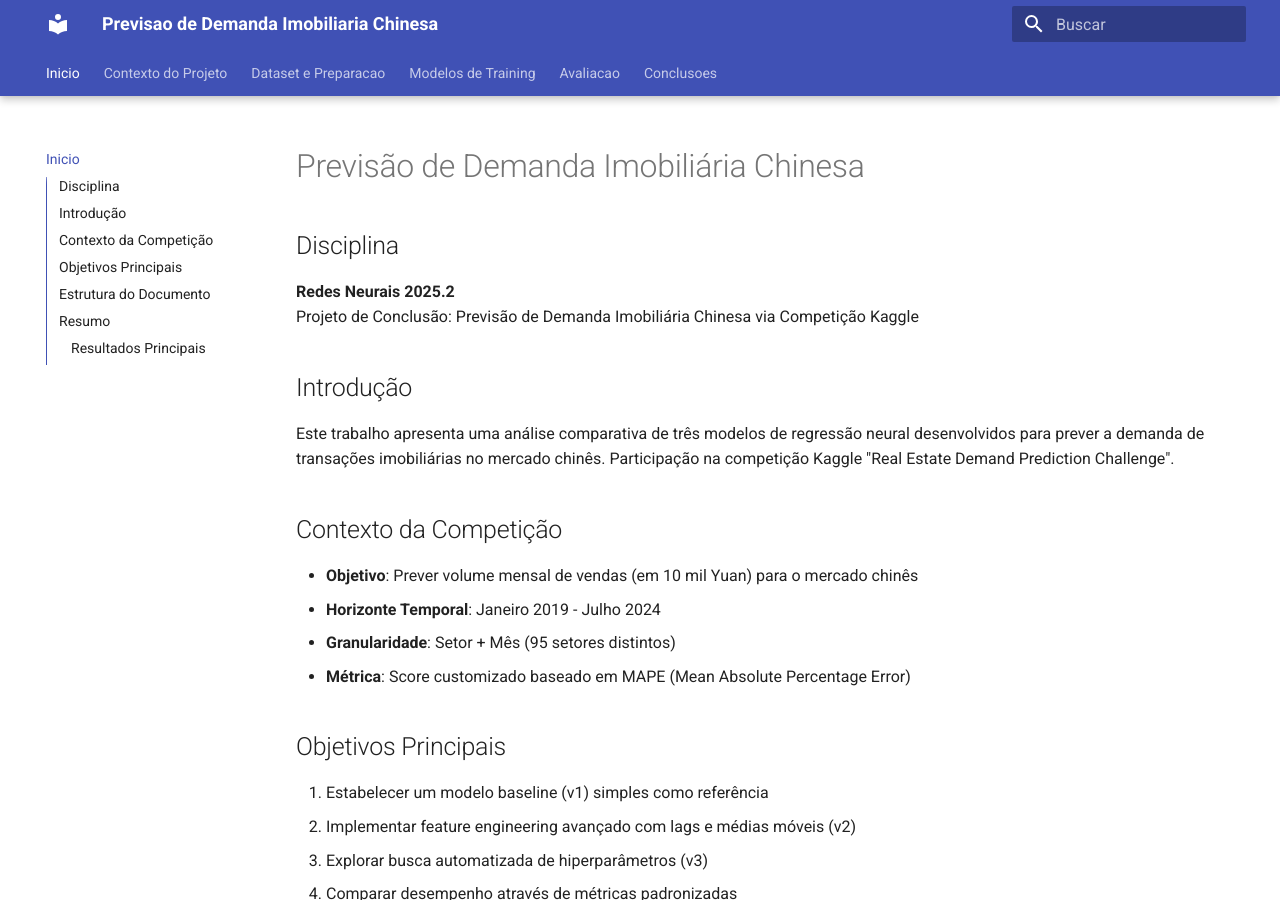
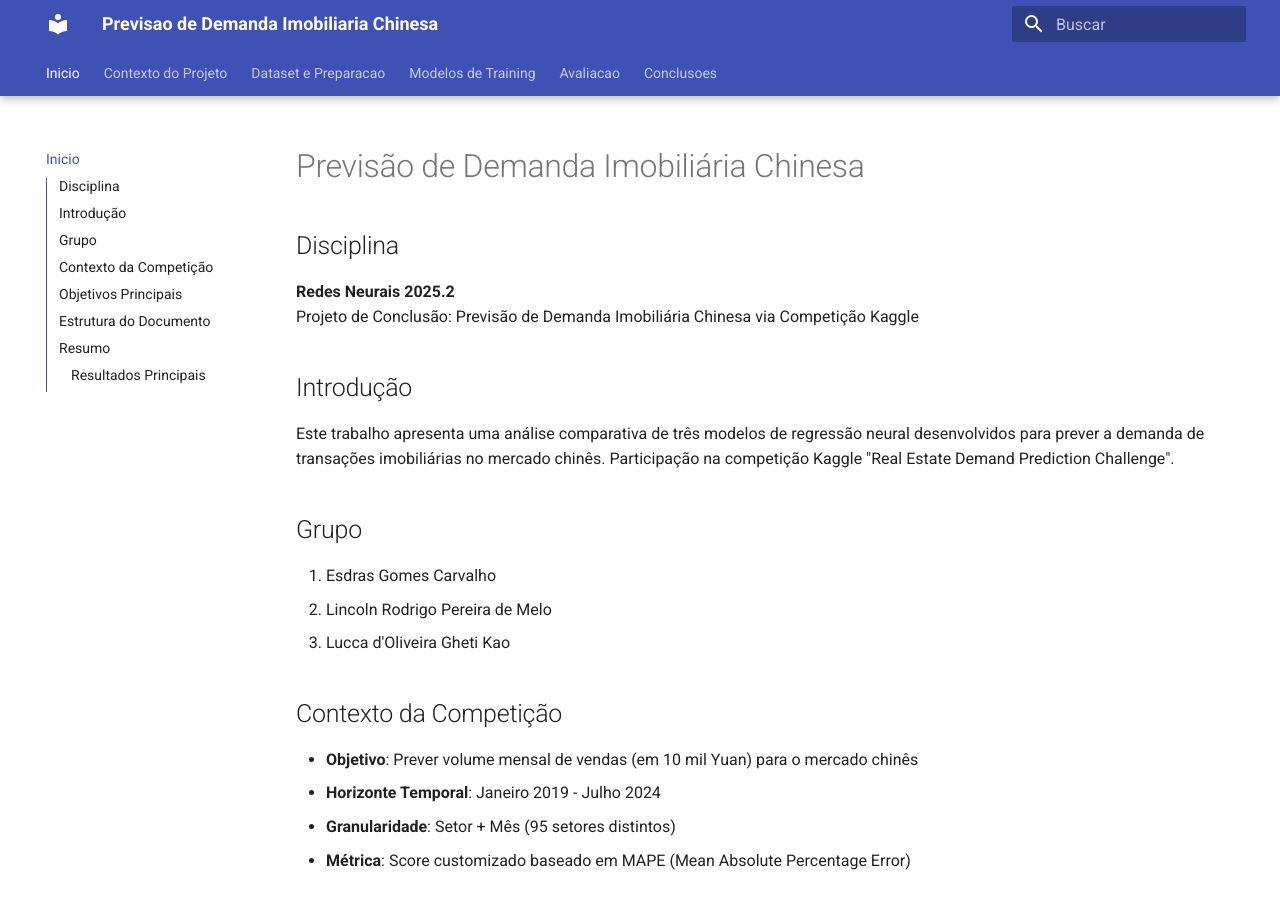
Before and after one commit to LinkolnR/china-real-state-regression-kaggle, an MkDocs documentation site: the page built from docs/index.md, in a window 1280 px wide and 900 px high. Built offline with MkDocs 1.6.1 and Material for MkDocs 9.7.7, drawn with Linux system fonts in a browser that asks for light colours.

Commit message:
add membros do grupo

```diff
--- a/docs/index.md
+++ b/docs/index.md
@@ -8,6 +8,12 @@ Projeto de Conclusão: Previsão de Demanda Imobiliária Chinesa via Competiçã
 ## Introdução
 
 Este trabalho apresenta uma análise comparativa de três modelos de regressão neural desenvolvidos para prever a demanda de transações imobiliárias no mercado chinês. Participação na competição Kaggle "Real Estate Demand Prediction Challenge".
+
+## Grupo
+
+1. Esdras Gomes Carvalho
+2. Lincoln Rodrigo Pereira de Melo
+3. Lucca d'Oliveira Gheti Kao
 
 ## Contexto da Competição
 
```
